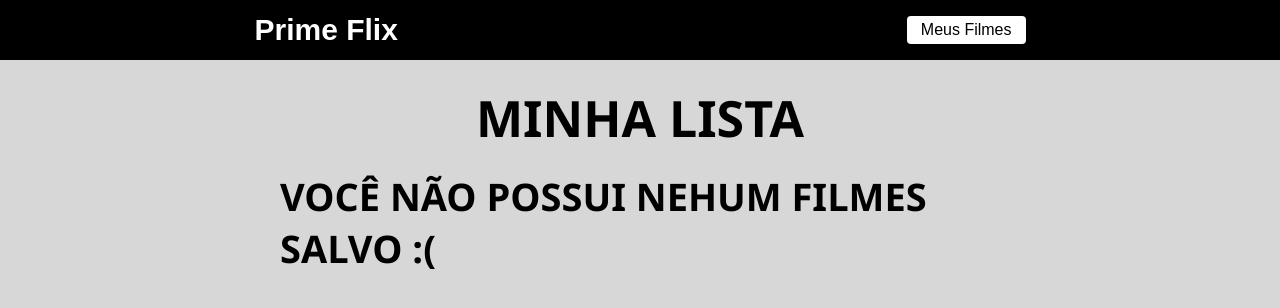
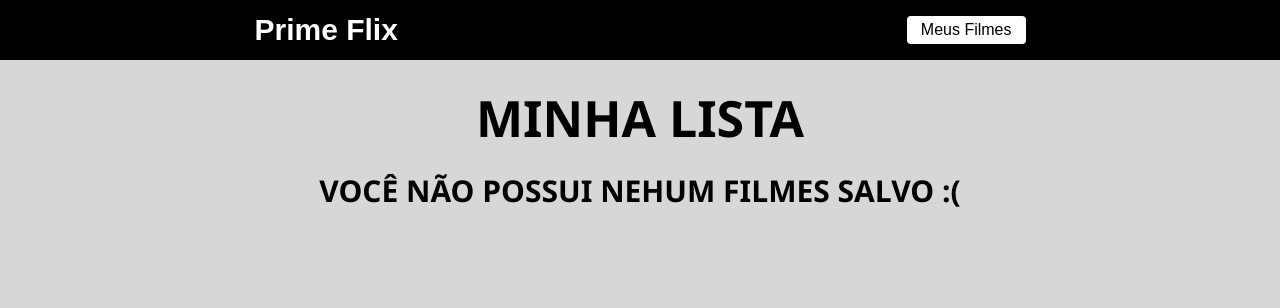
Before and after one commit to kevincalantone/Projeto-Filmes, a React (Vite) app: page /favoritos in a window 1280 px wide. Shown: the top 308 px of the page. Built offline with nearby package versions, Linux system fonts and the light colour scheme.

Commit message:
Ajustando o tamanho da div - pagina de favoritos

```diff
--- a/src/pages/Favoritos/favoritos.css
+++ b/src/pages/Favoritos/favoritos.css
@@ -16,7 +16,7 @@
 }
 
 .meus-filmes span{
-     font-size: 38px;
+     font-size: 30px;
 }
 
 
@@ -56,7 +56,7 @@
 }
 
 .meus-filmes div button{
-    font-size: 16px;
+    font-size: 18px;
     border-radius: 1%;
     font-weight: bold;
     padding: 3px;
```
